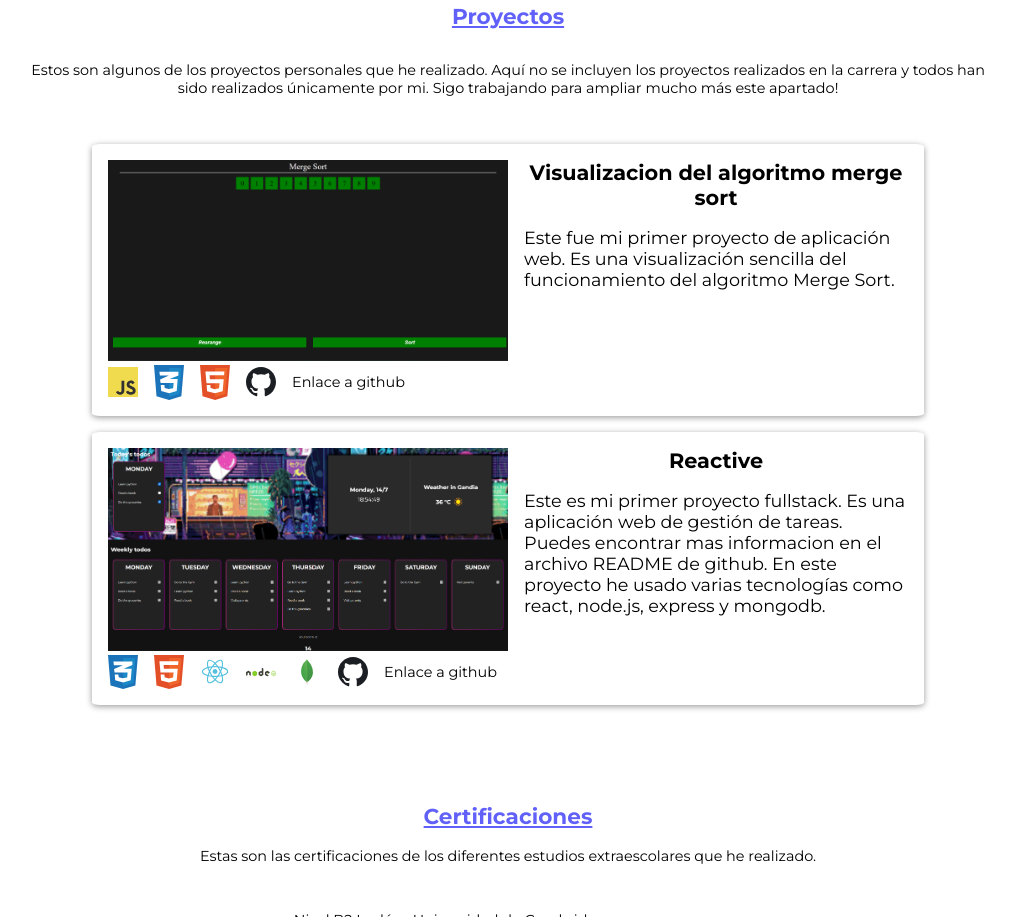
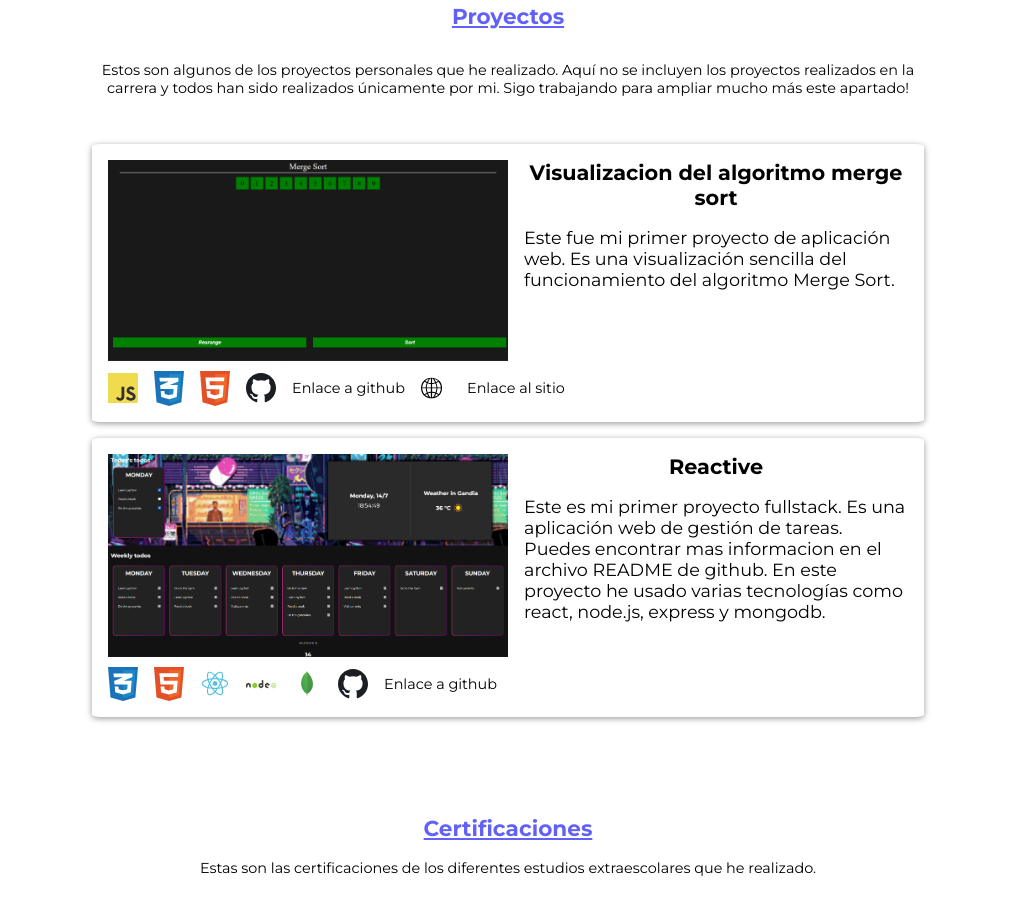
Before and after one commit to eaybgui/eaybgui.github.io, a plain HTML site: page index.html in a window 1280 px wide. Shown: the part 1663-2580 px from the top of the page, without its empty margins (132-1147 px from the left). Drawn offline with Linux system fonts and the light colour scheme.

Commit message:
Adding link to projects

```diff
--- a/index.html
+++ b/index.html
@@ -49,7 +49,8 @@
     <main>
         <section class="main-section" id="seccion1">
             <h1>Tecnologías</h1>
-            <p class="mw-75">Estas son las tecnologías con las que he trabajado, bien en proyectos personales o bien
+            <p class="mw-75 subtitle">Estas son las tecnologías con las que he trabajado, bien en proyectos personales o
+                bien
                 durante la
                 carrera universitaria. Aunque no las domino todas por igual, creo que son las tecnologías a las que mas
                 rápido me puedo adaptar cuando se requiera.</p>
@@ -99,24 +100,15 @@
 
         <section class="main-section" id="seccion2">
             <h1>Proyectos</h1>
-            <p class="mw-75">Estos son algunos de los proyectos personales que he realizado. Aquí no se incluyen los
+            <p class="mw-75 subtitle">Estos son algunos de los proyectos personales que he realizado. Aquí no se
+                incluyen los
                 proyectos
                 realizados en la carrera y todos han sido realizados únicamente por mi. Sigo trabajando para ampliar
                 mucho más este apartado!</p>
             <div class="section1-content" style="max-width: 80%;">
                 <div class="section2-item animated">
-                    <div>
+                    <div style="display: flex;">
                         <img class="project-img" src="assets/img/mergeSort.png">
-                        <div style="display: flex; gap: 1rem; align-items: center;">
-                            <img width="30px" src="assets/img/logo-javascript.svg">
-                            <img width="30px" src="assets/img/logo-css.svg">
-                            <img width="30px" src="assets/img/logo-html.svg">
-                            <img width="30px" src="assets/img/logo-github.svg">
-                            <a href="https://github.com/eaybgui/MergeSort-visualization" class="navigation-link"
-                                style="color: black;">Enlace
-                                a github</a>
-                        </div>
-                    </div>
                         <div class="project-text-container">
                             <h5 style="margin: 0; text-align: center;">Visualizacion del algoritmo merge sort</h5>
                             <p style="font-size: 1.1rem;">
@@ -124,31 +116,45 @@
                                 funcionamiento
                                 del algoritmo Merge Sort.
                             </p>
-
+                        </div>
+                    </div>
+                    <div style="display: flex; gap: 1rem; align-items: center; margin-top: 10px;">
+                        <img width="30px" src="assets/img/logo-javascript.svg">
+                        <img width="30px" src="assets/img/logo-css.svg">
+                        <img width="30px" src="assets/img/logo-html.svg">
+                        <img width="30px" src="assets/img/logo-github.svg">
+                        <a onclick="link('https://github.com/eaybgui/MergeSort-visualization')" class="navigation-link"
+                            style="color: black;">Enlace a github</a>
+                        <img width="30px" src="assets/img/logo-web.svg">
+                        <a onclick="link('https://eaybgui.github.io/MergeSort-visualization/')" class="navigation-link"
+                            style="color: black;">Enlace al sitio</a>
                     </div>
                 </div>
                 <div class="section2-item animated">
-                    <div>
+                    <div style="display: flex;">
                         <img class="project-img" src="assets/img/reactive.png">
-                        <div style="display: flex; gap: 1rem; align-items: center;">
+                        <div class="project-text-container">
+                            <h5 style="margin: 0; text-align: center;">Reactive</h5>
+                            <p style="font-size: 1.1rem;">
+                                Este es mi primer proyecto fullstack. Es una aplicación web de gestión de tareas. Puedes
+                                encontrar mas informacion en el archivo README de github. En este proyecto he usado
+                                varias
+                                tecnologías como react, node.js, express y mongodb.
+                            </p>
+                        </div>
+                    </div>
+
+                    <div style="display: flex; gap: 1rem; align-items: center; margin-top: 10px;">
                         <img width="30px" src="assets/img/logo-css.svg">
                         <img width="30px" src="assets/img/logo-html.svg">
                         <img width="30px" src="assets/img/logo-react.svg">
                         <img width="30px" src="assets/img/logo-node.svg">
                         <img width="30px" src="assets/img/logo-mongo.svg">
                         <img width="30px" src="assets/img/logo-github.svg">
-                            <a href="https://github.com/eaybgui/reactive" class="navigation-link"
+                        <a onclick="link('https://github.com/eaybgui/reactive')" class="navigation-link"
                             style="color: black;">Enlace
-                                a github</a>
-                        </div>
-                    </div>
-                    <div class="project-text-container">
-                        <h5 style="margin: 0; text-align: center;">Reactive</h5>
-                        <p style="font-size: 1.1rem;">
-                            Este es mi primer proyecto fullstack. Es una aplicación web de gestión de tareas. Puedes
-                            encontrar mas informacion en el archivo README de github. En este proyecto he usado varias
-                            tecnologías como react, node.js, express y mongodb.
-                        </p>
+                            a github
+                        </a>
                     </div>
                 </div>
                 <!-- <div class="section2-item">
@@ -164,7 +170,8 @@
 
         <section class="main-section" id="seccion3">
             <h1>Certificaciones</h1>
-            <p class="mw-75" style="margin: 0;">Estas son las certificaciones de los diferentes estudios extraescolares
+            <p class="mw-75 subtitle" style="margin: 0;">Estas son las certificaciones de los diferentes estudios
+                extraescolares
                 que he
                 realizado.</p>
             <div class="section1-content">
--- a/styles.css
+++ b/styles.css
@@ -92,6 +92,10 @@ footer div h1 {
     text-decoration: none;
 }
 
+.navigation-link:hover {
+    cursor: pointer;
+}
+
 .button-link {
     color: white;
     text-decoration: none;
@@ -178,11 +182,15 @@ section h1 {
 
 .section2-item {
     width: 800px;
-    display: flex;
+    /* display: flex; */
     border-radius: 1%;
     box-shadow: 0 0.1rem 0.4rem rgba(0, 0, 0, 0.4);
     padding: 1rem;
 
+}
+
+.subtitle {
+    text-wrap: balance;
 }
 
 .animated {
```
Also changed, not shown: assets/img/logo-web.svg (added). Lines whose indentation alone changed are shown as unchanged.
